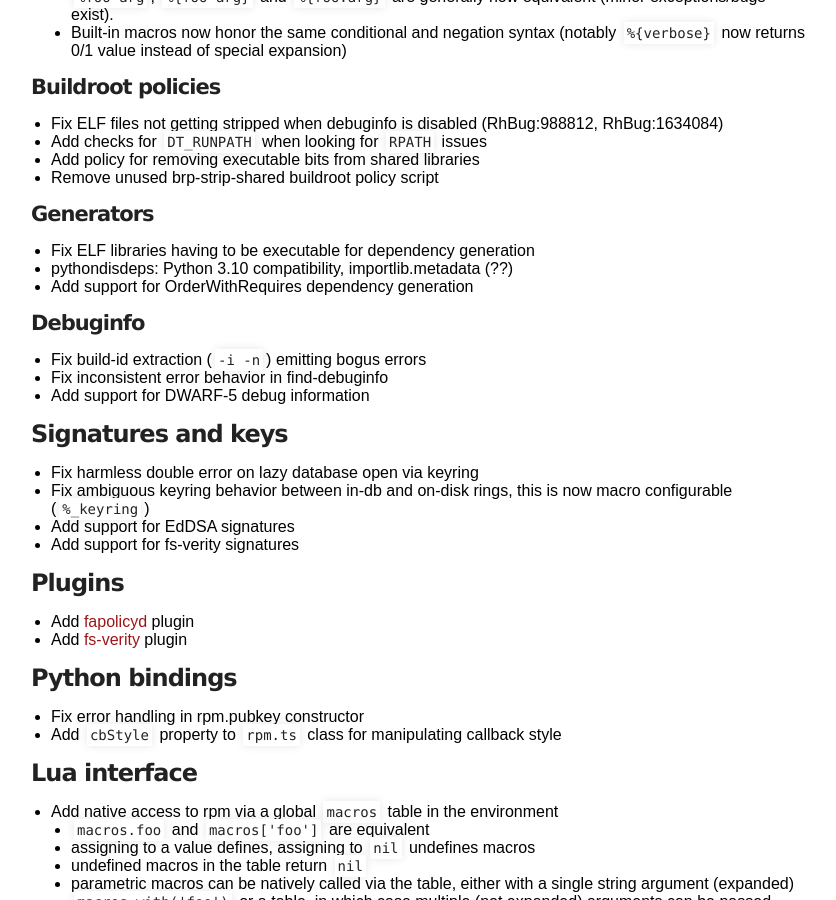
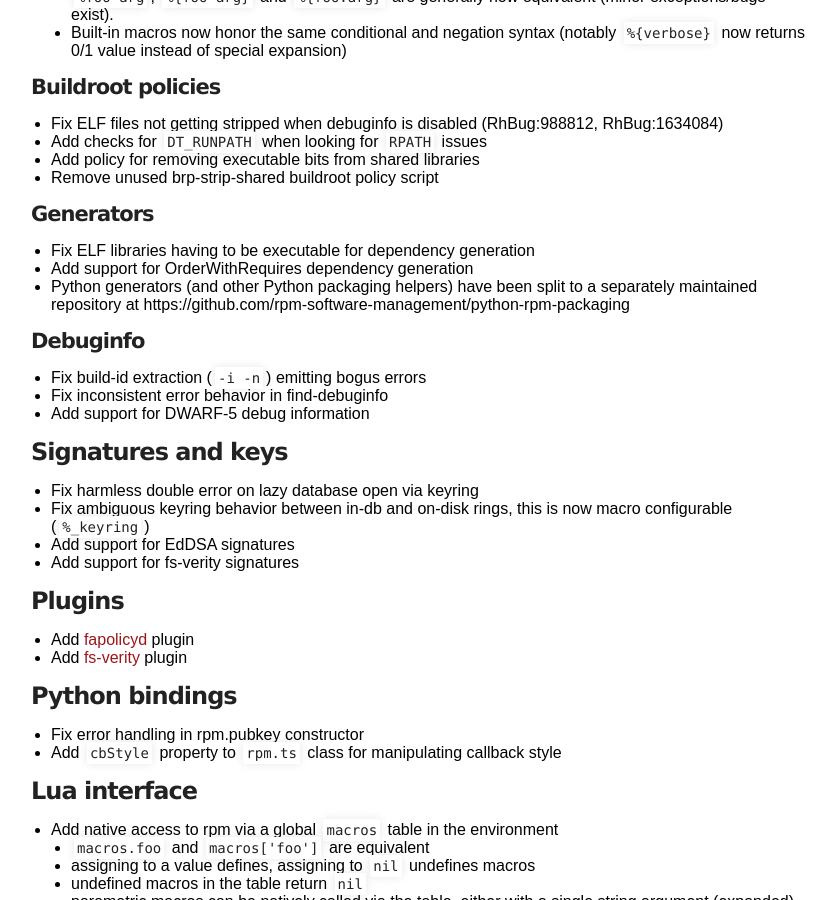
Before and after one commit to rpm-software-management/rpm-web, a Jekyll site: the page built from wiki/Releases/4.17.0.md, in a window 1280 px wide and 900 px high, scrolled down 1440 px. Shown: the whole window, without its empty margins (219-1055 px from the left). Built offline with Jekyll 4.4.1, drawn with Linux system fonts in a browser that asks for light colours.

Commit message:
Document the python split in 4.17 release notes

```diff
--- a/wiki/Releases/4.17.0.md
+++ b/wiki/Releases/4.17.0.md
@@ -71,8 +71,10 @@ title: rpm.org - Releases
 
 #### Generators
 * Fix ELF libraries having to be executable for dependency generation
-* pythondisdeps: Python 3.10 compatibility, importlib.metadata (??)
 * Add support for OrderWithRequires dependency generation
+* Python generators (and other Python packaging helpers) have been split
+  to a separately maintained repository at
+  https://github.com/rpm-software-management/python-rpm-packaging
 
 #### Debuginfo
 * Fix build-id extraction (`-i -n`) emitting bogus errors
```
